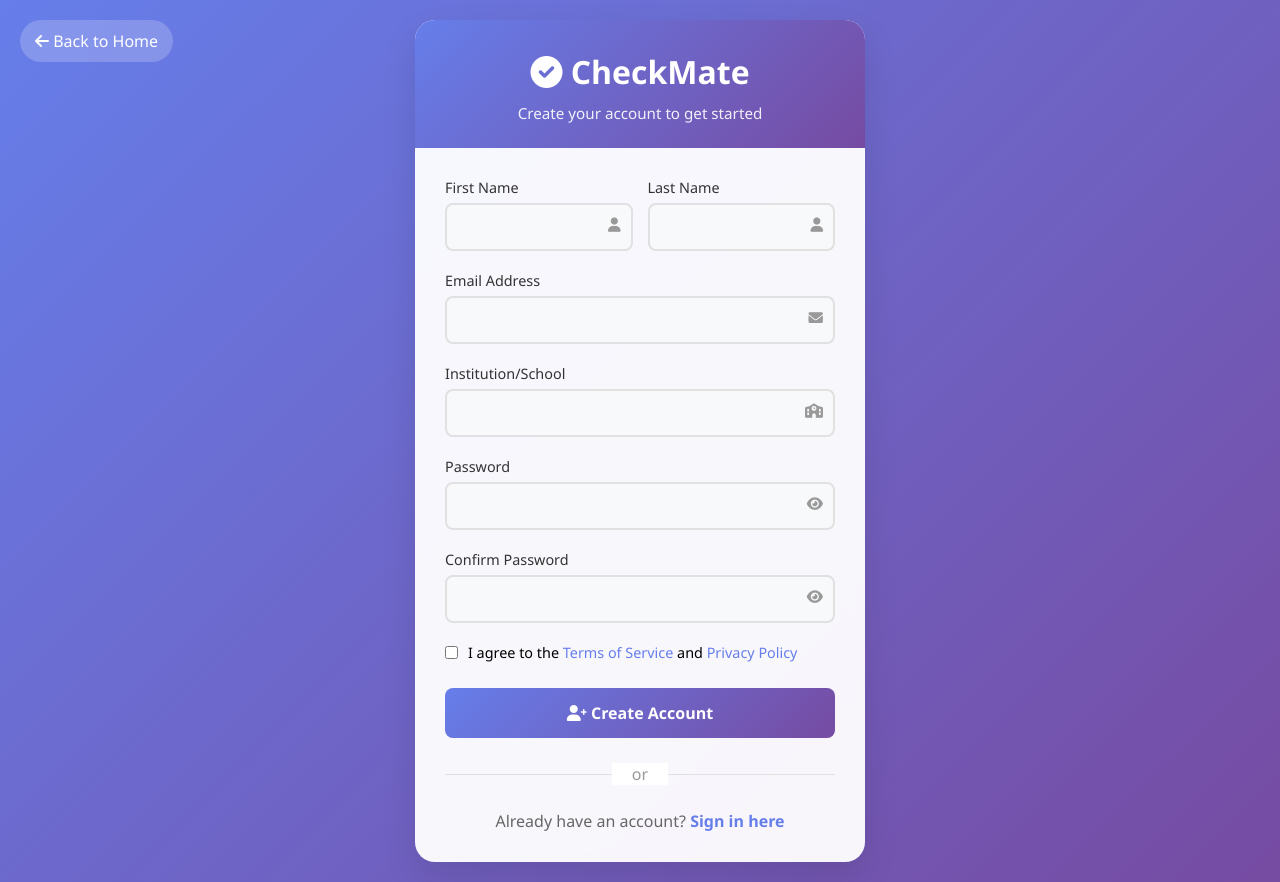
After one commit to itsmiyukimharie/Checkmate, a Django app: page /signup/ in a window 1280 px wide. The commit adds this page. Run offline with Django 4.2, Linux system fonts and the light colour scheme.

Commit message:
Add landing page, login, and signup views and templates; update URL routing

```diff
--- a/main/urls.py
+++ b/main/urls.py
@@ -4,7 +4,9 @@ from . import views
 app_name = 'main'
 
 urlpatterns = [
-    path('', views.dashboard, name='dashboard'),
+    path('', views.landingpage, name='landingpage'),
+    path('login/', views.login, name='login'),
+    path('signup/', views.signup, name='signup'),
     path('dashboard/', views.dashboard, name='dashboard'),
     path('test-overview/', views.test_overview, name='test_overview'),
     path('answer-keys/', views.answer_keys, name='answer_keys'),
--- a/main/views.py
+++ b/main/views.py
@@ -50,8 +50,22 @@ def analytics(request):
     return render(request, 'main/analytics.html', context)
 
 def landingpage(request):
+    """Landing page - main entry point"""
     context = {
-        'page_title': 'CheckMate',
-        'current_page': 'landingpage'
+        'page_title': 'CheckMate - AI-Powered Test Score Scanner',
     }
     return render(request, 'main/landingpage.html', context)
+
+def login(request):
+    """Login page"""
+    context = {
+        'page_title': 'Login - CheckMate',
+    }
+    return render(request, 'main/login.html', context)
+
+def signup(request):
+    """Signup page"""
+    context = {
+        'page_title': 'Sign Up - CheckMate',
+    }
+    return render(request, 'main/signup.html', context)
--- a/templates/main/landingpage.html
+++ b/templates/main/landingpage.html
@@ -211,7 +211,7 @@
     </nav>
     <div class="actions">
       <img src="{% static 'images/flowbite_envelope-solid.png' %}" alt="Email" class="icon" />
-      <a href="{% url 'main:dashboard' %}" class="login">Log in</a>
+      <a href="{% url 'main:login' %}" class="login">Log in</a>
       <a href="{% url 'main:dashboard' %}" class="signup">Sign up</a>
     </div>
   </header>
@@ -246,7 +246,7 @@
 
   <script>
     function startApp() {
-      window.location.href = "{% url 'main:dashboard' %}";
+      window.location.href = "{% url 'main:login' %}";
     }
   </script>
 </body>
--- /dev/null
+++ b/templates/main/signup.html
@@ -0,0 +1,398 @@
+{% load static %}
+<!DOCTYPE html>
+<html lang="en">
+<head>
+    <meta charset="UTF-8">
+    <meta name="viewport" content="width=device-width, initial-scale=1.0">
+    <title>Sign Up - CheckMate</title>
+    <link href="https://cdnjs.cloudflare.com/ajax/libs/font-awesome/6.0.0/css/all.min.css" rel="stylesheet">
+    <style>
+        * {
+            margin: 0;
+            padding: 0;
+            box-sizing: border-box;
+            font-family: 'Segoe UI', Tahoma, Geneva, Verdana, sans-serif;
+        }
+
+        body {
+            background: linear-gradient(135deg, #667eea, #764ba2);
+            min-height: 100vh;
+            display: flex;
+            align-items: center;
+            justify-content: center;
+            padding: 20px;
+        }
+
+        .signup-container {
+            background: rgba(255, 255, 255, 0.95);
+            backdrop-filter: blur(10px);
+            border-radius: 20px;
+            box-shadow: 0 15px 35px rgba(0, 0, 0, 0.1);
+            overflow: hidden;
+            width: 100%;
+            max-width: 450px;
+        }
+
+        .signup-header {
+            background: linear-gradient(135deg, #667eea, #764ba2);
+            color: white;
+            padding: 30px 30px 25px;
+            text-align: center;
+        }
+
+        .signup-header h1 {
+            font-size: 2rem;
+            margin-bottom: 10px;
+        }
+
+        .signup-header p {
+            opacity: 0.9;
+            font-size: 0.95rem;
+        }
+
+        .signup-form {
+            padding: 30px;
+        }
+
+        .form-row {
+            display: flex;
+            gap: 15px;
+            margin-bottom: 20px;
+        }
+
+        .form-row .form-group {
+            flex: 1;
+            margin-bottom: 0;
+        }
+
+        .form-group {
+            margin-bottom: 20px;
+            position: relative;
+        }
+
+        .form-group label {
+            display: block;
+            margin-bottom: 6px;
+            color: #333;
+            font-weight: 500;
+            font-size: 0.9rem;
+        }
+
+        .form-group input {
+            width: 100%;
+            padding: 12px 40px 12px 12px;
+            border: 2px solid #e1e1e1;
+            border-radius: 8px;
+            font-size: 0.95rem;
+            transition: border-color 0.3s;
+            background: #f8f9fa;
+        }
+
+        .form-group input:focus {
+            outline: none;
+            border-color: #667eea;
+            background: white;
+        }
+
+        .form-group i {
+            position: absolute;
+            right: 12px;
+            top: 50%;
+            transform: translateY(-50%);
+            color: #999;
+            margin-top: 10px;
+            font-size: 0.9rem;
+        }
+
+        .password-toggle {
+            cursor: pointer;
+            transition: color 0.3s;
+        }
+
+        .password-toggle:hover {
+            color: #667eea;
+        }
+
+        .password-strength {
+            margin-top: 5px;
+            font-size: 0.8rem;
+        }
+
+        .strength-weak { color: #e74c3c; }
+        .strength-medium { color: #f39c12; }
+        .strength-strong { color: #27ae60; }
+
+        .terms-checkbox {
+            display: flex;
+            align-items: flex-start;
+            gap: 10px;
+            margin-bottom: 25px;
+        }
+
+        .terms-checkbox input[type="checkbox"] {
+            width: auto;
+            margin-top: 3px;
+        }
+
+        .terms-checkbox label {
+            font-size: 0.9rem;
+            line-height: 1.4;
+            margin-bottom: 0;
+        }
+
+        .terms-checkbox a {
+            color: #667eea;
+            text-decoration: none;
+        }
+
+        .terms-checkbox a:hover {
+            text-decoration: underline;
+        }
+
+        .signup-btn {
+            width: 100%;
+            padding: 14px;
+            background: linear-gradient(135deg, #667eea, #764ba2);
+            color: white;
+            border: none;
+            border-radius: 8px;
+            font-size: 1rem;
+            font-weight: 600;
+            cursor: pointer;
+            transition: transform 0.2s;
+        }
+
+        .signup-btn:hover {
+            transform: translateY(-2px);
+        }
+
+        .signup-btn:disabled {
+            opacity: 0.7;
+            cursor: not-allowed;
+            transform: none;
+        }
+
+        .divider {
+            text-align: center;
+            margin: 25px 0;
+            position: relative;
+            color: #999;
+        }
+
+        .divider::before {
+            content: '';
+            position: absolute;
+            top: 50%;
+            left: 0;
+            right: 0;
+            height: 1px;
+            background: #e1e1e1;
+        }
+
+        .divider span {
+            background: white;
+            padding: 0 20px;
+            position: relative;
+        }
+
+        .login-link {
+            text-align: center;
+            color: #666;
+        }
+
+        .login-link a {
+            color: #667eea;
+            text-decoration: none;
+            font-weight: 600;
+        }
+
+        .login-link a:hover {
+            text-decoration: underline;
+        }
+
+        .back-to-home {
+            position: absolute;
+            top: 20px;
+            left: 20px;
+            color: white;
+            text-decoration: none;
+            padding: 10px 15px;
+            background: rgba(255, 255, 255, 0.2);
+            border-radius: 50px;
+            backdrop-filter: blur(10px);
+            transition: background 0.3s;
+        }
+
+        .back-to-home:hover {
+            background: rgba(255, 255, 255, 0.3);
+            color: white;
+        }
+
+        @media (max-width: 480px) {
+            .signup-container {
+                margin: 0 10px;
+            }
+
+            .signup-header {
+                padding: 25px 20px 20px;
+            }
+
+            .signup-form {
+                padding: 25px 20px;
+            }
+
+            .form-row {
+                flex-direction: column;
+                gap: 0;
+            }
+
+            .form-row .form-group {
+                margin-bottom: 20px;
+            }
+        }
+    </style>
+</head>
+<body>
+    <a href="{% url 'main:landingpage' %}" class="back-to-home">
+        <i class="fas fa-arrow-left"></i> Back to Home
+    </a>
+
+    <div class="signup-container">
+        <div class="signup-header">
+            <h1><i class="fas fa-check-circle"></i> CheckMate</h1>
+            <p>Create your account to get started</p>
+        </div>
+
+        <form class="signup-form" method="post" action="{% url 'main:dashboard' %}">
+            {% csrf_token %}
+            <div class="form-row">
+                <div class="form-group">
+                    <label for="first_name">First Name</label>
+                    <input type="text" id="first_name" name="first_name" required>
+                    <i class="fas fa-user"></i>
+                </div>
+                <div class="form-group">
+                    <label for="last_name">Last Name</label>
+                    <input type="text" id="last_name" name="last_name" required>
+                    <i class="fas fa-user"></i>
+                </div>
+            </div>
+
+            <div class="form-group">
+                <label for="email">Email Address</label>
+                <input type="email" id="email" name="email" required>
+                <i class="fas fa-envelope"></i>
+            </div>
+
+            <div class="form-group">
+                <label for="institution">Institution/School</label>
+                <input type="text" id="institution" name="institution" required>
+                <i class="fas fa-school"></i>
+            </div>
+
+            <div class="form-group">
+                <label for="password">Password</label>
+                <input type="password" id="password" name="password" required>
+                <i class="fas fa-eye password-toggle" onclick="togglePassword('password')"></i>
+                <div id="password-strength" class="password-strength"></div>
+            </div>
+
+            <div class="form-group">
+                <label for="confirm_password">Confirm Password</label>
+                <input type="password" id="confirm_password" name="confirm_password" required>
+                <i class="fas fa-eye password-toggle" onclick="togglePassword('confirm_password')"></i>
+            </div>
+
+            <div class="terms-checkbox">
+                <input type="checkbox" id="terms" name="terms" required>
+                <label for="terms">
+                    I agree to the <a href="#">Terms of Service</a> and <a href="#">Privacy Policy</a>
+                </label>
+            </div>
+
+            <button type="submit" class="signup-btn" id="signup-btn">
+                <i class="fas fa-user-plus"></i> Create Account
+            </button>
+
+            <div class="divider">
+                <span>or</span>
+            </div>
+
+            <div class="login-link">
+                Already have an account? <a href="{% url 'main:login' %}">Sign in here</a>
+            </div>
+        </form>
+    </div>
+
+    <script>
+        function togglePassword(fieldId) {
+            const passwordInput = document.getElementById(fieldId);
+            const toggleIcon = passwordInput.nextElementSibling;
+
+            if (passwordInput.type === 'password') {
+                passwordInput.type = 'text';
+                toggleIcon.classList.remove('fa-eye');
+                toggleIcon.classList.add('fa-eye-slash');
+            } else {
+                passwordInput.type = 'password';
+                toggleIcon.classList.remove('fa-eye-slash');
+                toggleIcon.classList.add('fa-eye');
+            }
+        }
+
+        // Password strength checker
+        document.getElementById('password').addEventListener('input', function() {
+            const password = this.value;
+            const strengthDiv = document.getElementById('password-strength');
+
+            let strength = 0;
+            if (password.length >= 8) strength++;
+            if (/[a-z]/.test(password)) strength++;
+            if (/[A-Z]/.test(password)) strength++;
+            if (/[0-9]/.test(password)) strength++;
+            if (/[^A-Za-z0-9]/.test(password)) strength++;
+
+            if (strength < 3) {
+                strengthDiv.textContent = 'Weak password';
+                strengthDiv.className = 'password-strength strength-weak';
+            } else if (strength < 4) {
+                strengthDiv.textContent = 'Medium password';
+                strengthDiv.className = 'password-strength strength-medium';
+            } else {
+                strengthDiv.textContent = 'Strong password';
+                strengthDiv.className = 'password-strength strength-strong';
+            }
+        });
+
+        // Password confirmation validation
+        document.getElementById('confirm_password').addEventListener('input', function() {
+            const password = document.getElementById('password').value;
+            const confirmPassword = this.value;
+            const signupBtn = document.getElementById('signup-btn');
+
+            if (password !== confirmPassword) {
+                this.style.borderColor = '#e74c3c';
+                signupBtn.disabled = true;
+            } else {
+                this.style.borderColor = '#27ae60';
+                signupBtn.disabled = false;
+            }
+        });
+
+        // Form submission
+        document.querySelector('.signup-form').addEventListener('submit', function(e) {
+            e.preventDefault();
+            const password = document.getElementById('password').value;
+            const confirmPassword = document.getElementById('confirm_password').value;
+
+            if (password !== confirmPassword) {
+                alert('Passwords do not match!');
+                return;
+            }
+
+            // Add signup validation here if needed
+            window.location.href = "{% url 'main:dashboard' %}";
+        });
+    </script>
+</body>
+</html>
```
Also changed, not shown: templates/main/login.html (added, +289 -0 lines).
